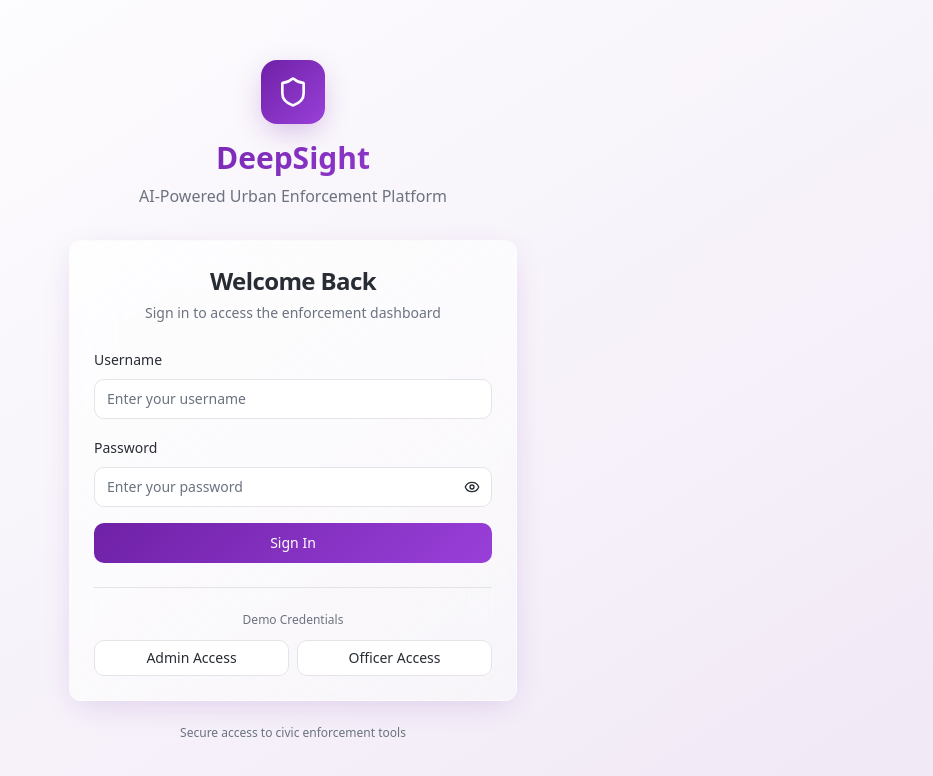
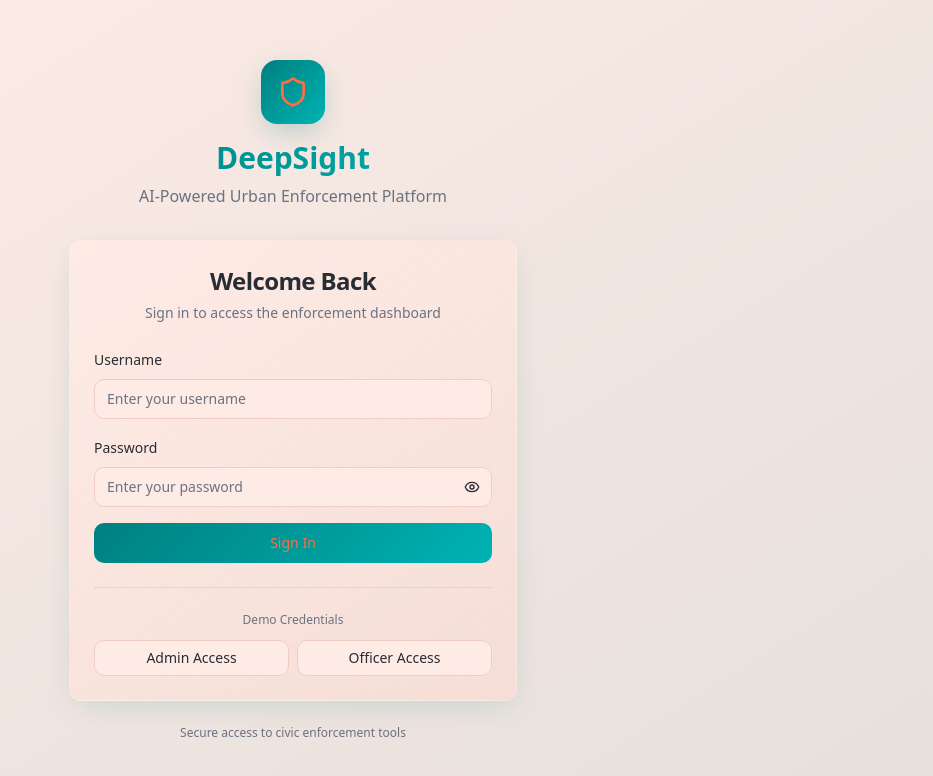
Before and after one commit to Rithinram/deepsight, a React (Vite) app: page / in a window 1280 px wide. Shown: the top 776 px of the page, without its empty margins (347-1280 px from the left). Built offline with nearby package versions, Linux system fonts and the light colour scheme.

Commit message:
Refactor: Update color scheme
Update primary and secondary colors to burnt orange and deep teal respectively.

```diff
--- a/src/index.css
+++ b/src/index.css
@@ -8,64 +8,64 @@ All colors MUST be HSL for consistent theming.
 
 @layer base {
   :root {
-    /* Light Mode - Professional Purple Theme */
-    --background: 0 0% 100%;
+    /* Light Mode - Burnt Orange & Deep Teal Theme */
+    --background: 14 100% 95%; /* Light burnt orange background */
     --foreground: 220 13% 18%;
 
-    --card: 0 0% 100%;
+    --card: 14 100% 95%; /* Light burnt orange cards */
     --card-foreground: 220 13% 18%;
 
-    --popover: 0 0% 100%;
+    --popover: 14 100% 95%; /* Light burnt orange popover */
     --popover-foreground: 220 13% 18%;
 
-    /* DeepSight Purple Branding */
-    --primary: 275 67% 39%; /* #6B21A8 */
-    --primary-foreground: 0 0% 100%;
-    --primary-glow: 275 67% 55%;
-    --primary-muted: 275 30% 85%;
+    /* DeepSight Deep Teal Branding */
+    --primary: 180 100% 25%; /* #008080 Deep Teal */
+    --primary-foreground: 14 100% 63%; /* Burnt orange text on teal */
+    --primary-glow: 180 100% 35%;
+    --primary-muted: 180 30% 85%;
 
-    --secondary: 240 5% 96%;
+    --secondary: 14 80% 90%; /* Light burnt orange secondary */
     --secondary-foreground: 220 13% 18%;
 
-    --muted: 240 5% 96%;
+    --muted: 14 80% 90%; /* Light burnt orange muted */
     --muted-foreground: 220 9% 46%;
 
-    --accent: 275 30% 95%;
-    --accent-foreground: 275 67% 39%;
+    --accent: 180 30% 85%; /* Light teal accent */
+    --accent-foreground: 180 100% 25%; /* Deep teal text */
 
     /* Status Colors */
     --success: 142 76% 36%;
-    --success-foreground: 0 0% 100%;
+    --success-foreground: 14 100% 63%; /* Burnt orange text */
     --warning: 38 92% 50%;
-    --warning-foreground: 0 0% 100%;
+    --warning-foreground: 14 100% 63%; /* Burnt orange text */
     --destructive: 0 84% 60%;
-    --destructive-foreground: 0 0% 100%;
+    --destructive-foreground: 14 100% 63%; /* Burnt orange text */
 
-    --border: 240 6% 90%;
-    --input: 240 6% 90%;
-    --ring: 275 67% 39%;
+    --border: 14 60% 85%; /* Light burnt orange border */
+    --input: 14 60% 85%; /* Light burnt orange input */
+    --ring: 180 100% 25%; /* Deep teal ring */
 
     --radius: 0.75rem;
 
     /* Sidebar Styling */
-    --sidebar-background: 275 20% 98%;
+    --sidebar-background: 14 90% 92%; /* Light burnt orange sidebar */
     --sidebar-foreground: 220 13% 18%;
-    --sidebar-primary: 275 67% 39%;
-    --sidebar-primary-foreground: 0 0% 100%;
-    --sidebar-accent: 275 30% 95%;
-    --sidebar-accent-foreground: 275 67% 39%;
-    --sidebar-border: 275 20% 90%;
-    --sidebar-ring: 275 67% 39%;
+    --sidebar-primary: 180 100% 25%; /* Deep teal sidebar primary */
+    --sidebar-primary-foreground: 14 100% 63%; /* Burnt orange text */
+    --sidebar-accent: 180 30% 85%; /* Light teal accent */
+    --sidebar-accent-foreground: 180 100% 25%; /* Deep teal text */
+    --sidebar-border: 14 60% 80%; /* Burnt orange border */
+    --sidebar-ring: 180 100% 25%; /* Deep teal ring */
 
     /* Custom Gradients */
-    --gradient-primary: linear-gradient(135deg, hsl(275, 67%, 39%) 0%, hsl(275, 67%, 55%) 100%);
-    --gradient-card: linear-gradient(145deg, hsl(0, 0%, 100%) 0%, hsl(240, 5%, 98%) 100%);
-    --gradient-glass: linear-gradient(145deg, hsl(0, 0%, 100%, 0.8) 0%, hsl(240, 5%, 98%, 0.6) 100%);
+    --gradient-primary: linear-gradient(135deg, hsl(180, 100%, 25%) 0%, hsl(180, 100%, 35%) 100%);
+    --gradient-card: linear-gradient(145deg, hsl(14, 100%, 95%) 0%, hsl(14, 80%, 90%) 100%);
+    --gradient-glass: linear-gradient(145deg, hsl(14, 100%, 95%, 0.8) 0%, hsl(14, 80%, 90%, 0.6) 100%);
 
     /* Shadows */
-    --shadow-primary: 0 10px 30px -5px hsl(275, 67%, 39%, 0.3);
+    --shadow-primary: 0 10px 30px -5px hsl(180, 100%, 25%, 0.3);
     --shadow-card: 0 4px 20px -2px hsl(220, 13%, 18%, 0.1);
-    --shadow-glass: 0 8px 32px -8px hsl(275, 67%, 39%, 0.2);
+    --shadow-glass: 0 8px 32px -8px hsl(180, 100%, 25%, 0.2);
 
     /* Animation Timings */
     --transition-smooth: all 0.3s cubic-bezier(0.4, 0, 0.2, 1);
@@ -73,30 +73,30 @@ All colors MUST be HSL for consistent theming.
   }
 
   .dark {
-    /* Dark Mode - Pure Black with Purple Accents */
+    /* Dark Mode - Black with Deep Teal & Burnt Orange Accents */
     --background: 0 0% 0%; /* #000000 */
-    --foreground: 0 0% 100%; /* #FFFFFF */
+    --foreground: 14 100% 63%; /* Burnt orange text on black */
 
     --card: 0 0% 5%;
-    --card-foreground: 0 0% 100%;
+    --card-foreground: 14 100% 63%; /* Burnt orange text */
 
     --popover: 0 0% 5%;
-    --popover-foreground: 0 0% 100%;
+    --popover-foreground: 14 100% 63%; /* Burnt orange text */
 
-    /* DeepSight Purple Branding - Dark Mode */
-    --primary: 275 67% 55%; /* Brighter purple for dark bg */
-    --primary-foreground: 0 0% 0%;
-    --primary-glow: 275 67% 70%;
-    --primary-muted: 275 30% 25%;
+    /* DeepSight Deep Teal Branding - Dark Mode */
+    --primary: 180 100% 35%; /* Brighter teal for dark bg */
+    --primary-foreground: 0 0% 0%; /* Black text on teal */
+    --primary-glow: 180 100% 45%;
+    --primary-muted: 180 30% 25%;
 
     --secondary: 0 0% 10%;
-    --secondary-foreground: 0 0% 100%;
+    --secondary-foreground: 14 100% 63%; /* Burnt orange text */
 
     --muted: 0 0% 10%;
-    --muted-foreground: 0 0% 65%;
+    --muted-foreground: 14 70% 70%; /* Lighter burnt orange */
 
-    --accent: 275 30% 15%;
-    --accent-foreground: 275 67% 55%;
+    --accent: 180 30% 15%; /* Dark teal accent */
+    --accent-foreground: 180 100% 35%; /* Brighter teal text */
 
     /* Status Colors - Dark Mode */
     --success: 142 76% 45%;
@@ -104,31 +104,31 @@ All colors MUST be HSL for consistent theming.
     --warning: 38 92% 55%;
     --warning-foreground: 0 0% 0%;
     --destructive: 0 84% 65%;
-    --destructive-foreground: 0 0% 100%;
+    --destructive-foreground: 14 100% 63%; /* Burnt orange text */
 
     --border: 0 0% 15%;
     --input: 0 0% 15%;
-    --ring: 275 67% 55%;
+    --ring: 180 100% 35%; /* Bright teal ring */
 
     /* Sidebar - Dark Mode */
     --sidebar-background: 0 0% 3%;
-    --sidebar-foreground: 0 0% 95%;
-    --sidebar-primary: 275 67% 55%;
-    --sidebar-primary-foreground: 0 0% 0%;
+    --sidebar-foreground: 14 100% 63%; /* Burnt orange text */
+    --sidebar-primary: 180 100% 35%; /* Bright teal primary */
+    --sidebar-primary-foreground: 0 0% 0%; /* Black text on teal */
     --sidebar-accent: 0 0% 10%;
-    --sidebar-accent-foreground: 0 0% 95%;
+    --sidebar-accent-foreground: 14 100% 63%; /* Burnt orange text */
     --sidebar-border: 0 0% 15%;
-    --sidebar-ring: 275 67% 55%;
+    --sidebar-ring: 180 100% 35%; /* Bright teal ring */
 
     /* Dark Mode Gradients */
-    --gradient-primary: linear-gradient(135deg, hsl(275, 67%, 55%) 0%, hsl(275, 67%, 70%) 100%);
+    --gradient-primary: linear-gradient(135deg, hsl(180, 100%, 35%) 0%, hsl(180, 100%, 45%) 100%);
     --gradient-card: linear-gradient(145deg, hsl(0, 0%, 5%) 0%, hsl(0, 0%, 8%) 100%);
     --gradient-glass: linear-gradient(145deg, hsl(0, 0%, 5%, 0.8) 0%, hsl(0, 0%, 10%, 0.6) 100%);
 
     /* Dark Mode Shadows */
-    --shadow-primary: 0 10px 30px -5px hsl(275, 67%, 55%, 0.4);
+    --shadow-primary: 0 10px 30px -5px hsl(180, 100%, 35%, 0.4);
     --shadow-card: 0 4px 20px -2px hsl(0, 0%, 0%, 0.3);
-    --shadow-glass: 0 8px 32px -8px hsl(275, 67%, 55%, 0.3);
+    --shadow-glass: 0 8px 32px -8px hsl(180, 100%, 35%, 0.3);
   }
 }
 
```
